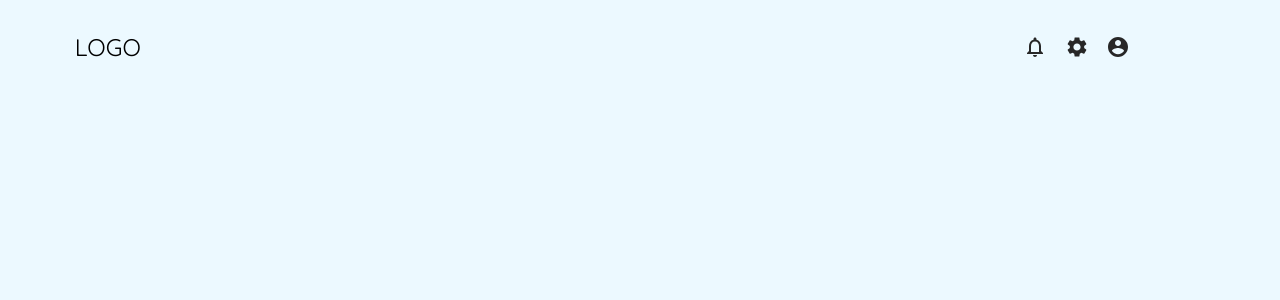
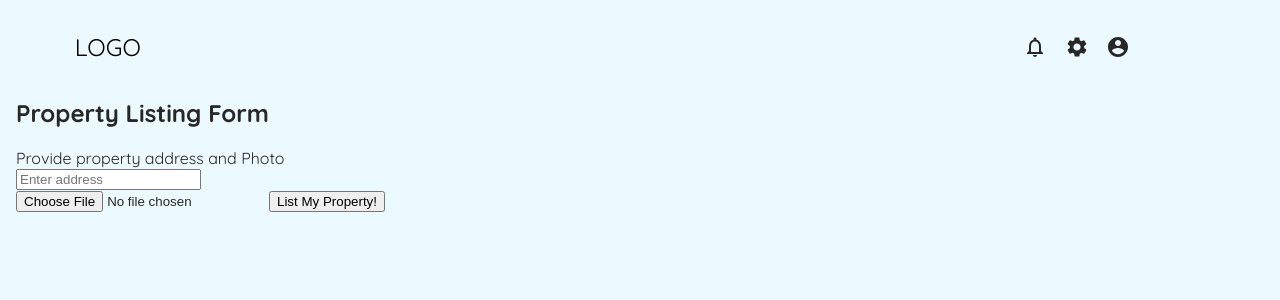
Before and after one commit to jksh88/auxion, a React (Create React App) app in the folder client/: page /listproperty in a window 1280 px wide. Shown: the top 300 px of the page. Built offline with nearby package versions, Linux system fonts and the light colour scheme; no server answers; the HTML template or start-up script is replaced by a standard one.

Commit message:
fix listproperty error

```diff
--- a/client/src/App.js
+++ b/client/src/App.js
@@ -5,6 +5,7 @@ import Navbar from './components/navbar.component';
 // import Register from './components/register.component';
 import Login from './components/login.component';
 import Landing from './components/landing.component';
+import ListProperty from './components/listProperty.component';
 
 // import Profile from '../profile.component';
 // import Logout from './components/logout.component';
@@ -18,6 +19,7 @@ function App() {
           {/* <Route exact path="/register" component={register.component} /> */}
           <Route exact path="/login" component={Login} />
           <Route exact path="/" component={Landing} />
+          <Route exact path="/listproperty" component={ListProperty} />
         </Switch>
       </BrowserRouter>
     </div>
--- a/client/src/components/listProperty.component.jsx
+++ b/client/src/components/listProperty.component.jsx
@@ -32,6 +32,7 @@ const ListProperty = (props) => {
     } catch (err) {
       console.log(err);
     }
+  };
   //   fetch(`http://localhost:3000/listproperty'`, {
   //     method: 'POST',
   //     headers: { 'Content-Type': 'multipart/form-data' },
@@ -53,11 +54,10 @@ const ListProperty = (props) => {
         <br />
         <input type="file" onChange={handlePhotoSelect} />
         {/* <input type="submit" value="click"></input> */}
-          <CustomButton>List My Property!</CustomButton>
+        <button>List My Property!</button>
       </form>
     </div>
   );
 };
-};
 
 export default ListProperty;
--- a/client/src/components/navbar.component.jsx
+++ b/client/src/components/navbar.component.jsx
@@ -17,7 +17,7 @@ const Navbar = () => {
         className="nav-left"
         style={{ width: '10%', display: 'flex', justifyContent: 'flex-end' }}
       >
-        <Link href="/">
+        <Link to="/">
           <h1 className="logo">LOGO</h1>
         </Link>
       </div>
```
Lines whose indentation alone changed are shown as unchanged.
